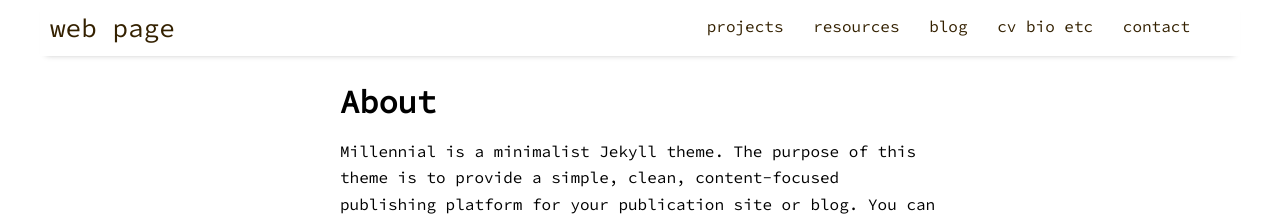
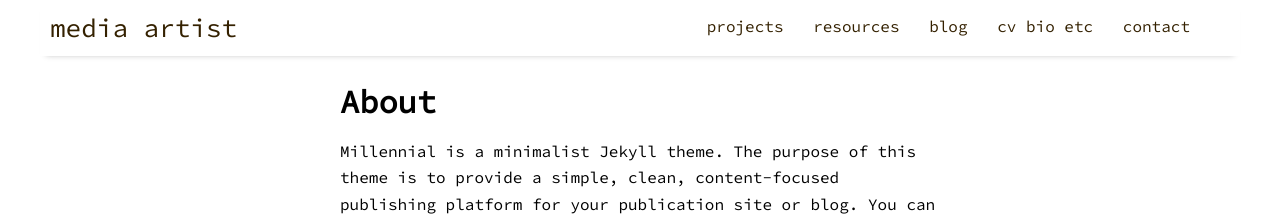
Before and after one commit to agamurian/agamurian.github.io, a Jekyll site: the page built from pages/about.md, in a window 1280 px wide. Shown: the top 216 px of the page. Built offline with Jekyll 4.4.1, drawn with Linux system fonts in a browser that asks for light colours; nearby versions of some CDN libraries.

Commit message:
Update _config.yml

```diff
--- a/_config.yml
+++ b/_config.yml
@@ -14,8 +14,8 @@ sass:
   style: :nested
 
 # Customise atom feed settings (this is where Jekyll-Feed gets configuration information)
-title:		           "web page"
-description:	       "contemprory cg artist"
+title:		           "media artist"
+description:	       "web site and art"
 author:              "andrey golovin"
 
 # RSS 2.0 can be used instead of Atom by uncommenting following two lines
```
